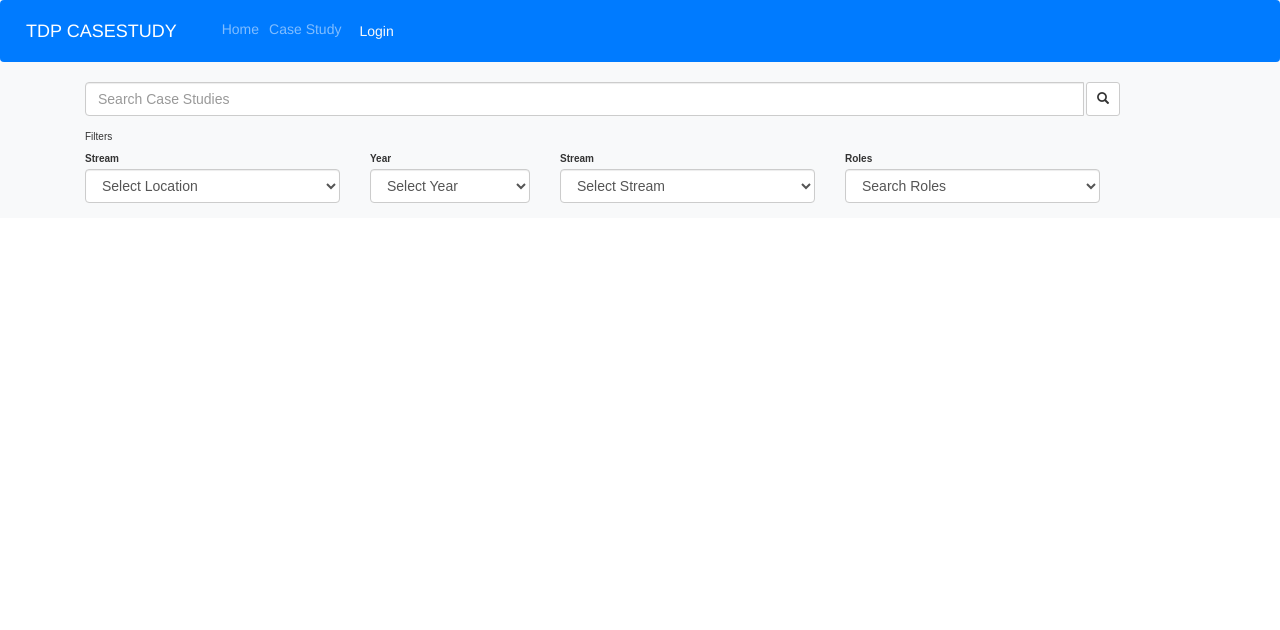
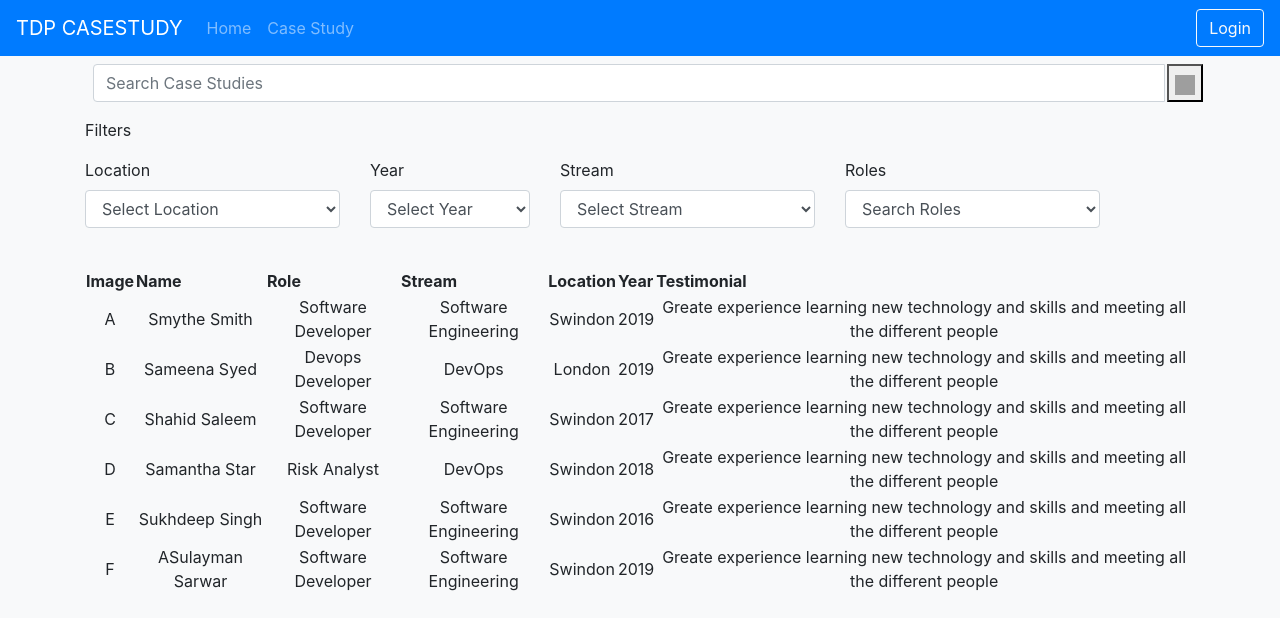
Before and after one commit to TechDevProNBS/CaseStudies-React, a React (Create React App) app: page /search in a window 1280 px wide. Shown: the top 630 px of the page. Built offline with nearby package versions, Linux system fonts and the light colour scheme; grey boxes are pictures that could not be loaded.

Commit message:
search and filter function prototype 001

```diff
--- a/src/components/searchbar.component.js
+++ b/src/components/searchbar.component.js
@@ -1,31 +1,147 @@
-import React from 'react';
-import Form from 'react-bootstrap/Form';
-import Button from 'react-bootstrap/Button';
-import {BrowserRouter as Router, Route, Link} from "react-router-dom"
+import React from "react";
+import Form from "react-bootstrap/Form";
+import Button from "react-bootstrap/Button";
+import { BrowserRouter as Router, Route, Link } from "react-router-dom";
+import magnifying_glass from "./images/magnifying-glass.png";
 
 export default class SearchBar extends React.Component {
+
+    constructor(){
+        super();
+        this.state = {
+           records: [
+                {   Image: 'A',
+                    Name: 'Smythe Smith',
+                    Role: "Software Developer",
+                    Year: 2019,
+                    Stream: 'Software Engineering',
+                    Location: 'Swindon',
+                    Testimonial: "Greate experience learning new technology and skills and meeting all the different people"
+                },
+                {   Image: 'B',
+                    Name: 'Sameena Syed',
+                    Role: "Devops Developer",
+                    Year: 2019,
+                    Stream: 'DevOps',
+                    Location: 'London',
+                    Testimonial: "Greate experience learning new technology and skills and meeting all the different people"
+                },
+                {   Image: 'C',
+                    Name: 'Shahid Saleem',
+                    Role: "Software Developer",
+                    Year: 2017,
+                    Stream: 'Software Engineering',
+                    Location: 'Swindon',
+                    Testimonial: "Greate experience learning new technology and skills and meeting all the different people"
+                },
+                {   Image: 'D',
+                    Name: 'Samantha Star',
+                    Role: "Risk Analyst",
+                    Year: 2018,
+                    Stream: 'DevOps',
+                    Location: 'Swindon',
+                    Testimonial: "Greate experience learning new technology and skills and meeting all the different people"
+                },
+                {   Image: 'E',
+                    Name: 'Sukhdeep Singh',
+                    Role: "Software Developer",
+                    Year: 2016,
+                    Stream: 'Software Engineering',
+                    Location: 'Swindon',
+                    Testimonial: "Greate experience learning new technology and skills and meeting all the different people"
+                },
+                {   Image: 'F',
+                    Name: 'ASulayman Sarwar',
+                    Role: "Software Developer",
+                    Year: 2019,
+                    Stream: 'Software Engineering',
+                    Location: 'Swindon',
+                    Testimonial: "Greate experience learning new technology and skills and meeting all the different people"
+                }
+            ],
+        }
+        this.filterbylocation = this.filterbylocation.bind(this);
+        this.filterbyyear = this.filterbyyear.bind(this);
+        this.filterbystream = this.filterbystream.bind(this);
+        this.filterbyrole = this.filterbyrole.bind(this);
+
+        this.state.rec2 = this.state.records;
+    }
+
+    filterbylocation(l) {
+        l = document.getElementById("filterbylocation").value;
+        var results = this.state.records.filter( fil => (fil.Location == l || l == "" ))
+        this.setState({
+            rec2: results
+        })
+    }
+
+    filterbystream(s) {
+        s = document.getElementById("filterbystream").value.toUpperCase();
+        var results = this.state.records.filter( fil => (fil.Stream == s || s == "" ))
+        this.setState({
+            rec2: results
+        })
+    }
+
+    filterbyyear() {
+        let y = document.getElementById("filterbyyear").value;
+        var results = this.state.records.filter( fil => (fil.Year >= y || y == "" ))
+        this.setState({
+            rec2: results
+        })
+    }
+
+    filterbyrole(r) {
+        r = document.getElementById("filterbyrole").value;
+        var results = this.state.records.filter( fil => (fil.Role == r || r == "" ))
+        this.setState({
+            rec2: results
+        })
+    }
+
+    filterbyanyting=()=> {
+            let searchingfor=document.getElementById("filterbysearch").value
+         //   alert(searchingfor)
+            var results = this.state.records.filter( fil => (fil.Name.indexOf(searchingfor) != -1 ||  fil.Role.indexOf(searchingfor)!=-1 ||  fil.Location.indexOf(searchingfor)!=-1 ||  fil.Stream.indexOf(searchingfor)!=-1 ))
+            this.setState({
+                rec2: results
+            })
+    }
+
+
   render() {
     return (
-   <html>
-    <head>
-        <meta name="viewport" content="width=device-width, initial-scale=1"></meta>
-        <link rel="stylesheet" href="https://maxcdn.bootstrapcdn.com/bootstrap/3.3.7/css/bootstrap.min.css"></link>
-     <script src="https://ajax.googleapis.com/ajax/libs/jquery/3.2.1/jquery.min.js"></script>
-        <script src="https://maxcdn.bootstrapcdn.com/bootstrap/3.3.7/js/bootstrap.min.js"></script>
-  </head>
       <div>
         <div class="casestudy-search">
           <div class="container">
             <div class="row">
               <div class="col-12">
-                <form method="get" action="/jobs/#results" id="job-search" aria-label="Nationwide job search" role="search">
+                <form
+                  method="get"
+                  action="/jobs/#results"
+                  id="job-search"
+                  aria-label="Nationwide job search"
+                  role="search"
+                >
                   <div class="form-group main-search-field">
-                        <label class="sr-only" for="main-search-field">Search Keywords</label>
-                        <span class="input-group">
-                            <input id="main-search-field" style={{width: "90%", marginRight:"2px"}} type="search" name="search" placeholder="Search Case Studies"
-                                class="form-control" maxlength="100" autocomplete="off" minlength="2"/>
-                            <button type="button" class="btn btn-default btn-sm" style= {{height: "34px"}}>
-                                <span class="glyphicon glyphicon-search"></span>
+                    <label class="sr-only" for="main-search-field">
+                      Search Keywords
+                    </label>
+                    <span class="input-group m-2">
+                      <input
+                        id="filterbysearch"
+                        style={{ width: "90%", marginRight: "2px" }}
+                        type="search"
+                        name="search"
+                        placeholder="Search Case Studies"
+                        class="form-control"
+                        maxlength="100"
+                        autocomplete="off"
+                        minlength="2"
+                      />
+                      <button type="button" onClick={this.filterbyanyting}>
+                        <img src={magnifying_glass} width="20" height="20" />
                       </button>
                     </span>
                   </div>
@@ -33,66 +149,139 @@ export default class SearchBar extends React.Component {
                     <p>Filters</p>
                     <div class="row clear">
                       <div class="form-group col-md-6 col-lg-3">
-                                <label for="location">Stream</label>
-                                <select class="form-control" name="location" id="location" aria-label="Select location">
-                                    <option value="-1" selected="selected">Select Location</option>
-                                    <option value="Location">London</option>
+                        <label for="location">Location</label>
+                        <select
+                          class="form-control"
+                          name="location"
+                          id="filterbylocation"
+                          aria-label="Select location"
+                          onChange = {this.filterbylocation}
+                        >
+                          <option value="-1" selected="selected">
+                            Select Location
+                          </option>
                           <option value="Swindon">Swindon</option>
+                          <option value="London">London</option>
                           <option value="Bournemouth">Bournemouth</option>
                           <option value="Northampton">Northampton</option>
                         </select>
                       </div>
                       <div class="form-group col-md-6 col-lg-2">
                         <label for="Year">Year</label>
-                                <select class="form-control" name="year" id="year" aria-label="Select the Year"
-                                    title="Search Year">
+                        <select
+                          class="form-control"
+                          name="year"
+                          id="filterbyyear"
+                          aria-label="Select the Year"
+                          title="Search Year"
+                          onChange = {this.filterbyyear}
+                        >
+                          <option value="-1" selected="selected">
+                            Select Year
+                          </option>
+                          <option value="2019">2019</option>
+                          <option value="2018">2018</option>
+                          <option value="2017">2017</option>
+                          <option value="2016">2016</option>
+                          <option value="2015">2015</option>
+                          <option value="2014">2014</option>
+                          <option value="2013">2013</option>
+                          <option value="2012">2012</option>
+                          <option value="2011">2011</option>
+                          <option value="2010">2010</option>
                           <option value="2009">2009</option>
-                                    <option value="2010">2010</option>
-                                    <option value="2011">2011</option>
-                                    <option value="2012">2012</option>
-                                    <option value="2013">2013</option>
-                                    <option value="2014">2014</option>
-                                    <option value="2015">2015</option>
-                                    <option value="2016">2016</option>
-                                    <option value="2017">2017</option>
-                                    <option value="2018">2018</option>
-                                    <option value="2019">2019</option>
-                                    <option value="-1" selected="selected">Select Year</option>
                         </select>
                       </div>
                       <div class="form-group col-md-6 col-lg-3">
                         <label for="stream">Stream</label>
-                                <select class="form-control" name="stream" id="stream" aria-label="Select Stream">
-                                    <option value="-1" selected="selected">Select Stream</option>
-                                    <option value="">Software Engineering</option>
-                                    <option value="">DevOps Engineering</option>
-                                    <option value="">Cyber Security</option>
-                                    <option value="">Data and Analytics</option>
-                                    <option value="">Industrial Placement</option>
-                                    <option value="">Other</option>
+                        <select
+                          class="form-control"
+                          name="stream"
+                          id="filterbystream"
+                          aria-label="Select Stream"
+                          onChange = {this.filterbystream}
+                        >
+                          <option value="-1" selected="selected">
+                            Select Stream
+                          </option>
+                          <option value="Software Engineering">
+                            Software Engineering
+                          </option>
+                          <option value="DevOps Engineering">
+                            DevOps Engineering
+                          </option>
+                          <option value="Cyber Security">Cyber Security</option>
+                          <option value="Data and Analytics">
+                            Data and Analytics
+                          </option>
+                          <option value="Industrial Placement">
+                            Industrial Placement
+                          </option>
+                          <option value="Other">Other</option>
                         </select>
                       </div>
                       <div class="form-group col-md-6 col-lg-3">
                         <label for="contract-type">Roles</label>
-                                <select class="form-control" name="contract" id="contract-type"
-                                    aria-label="Select contract type">
-                                    <option value="-1" selected="selected">Search Roles</option>
-                                    <option value="Softwareeng">Software Engineer</option>
-                                    <option value="DevOpseng">DevOps Engineer</option>
-                                    <option value="Technicalanalyst">Technical Analyst</option>
-                                    <option value="DataEng">Data Engineer</option>
+                        <select
+                          class="form-control"
+                          name="contract"
+                          id="filterbystream"
+                          aria-label="Select contract type"
+                          onChange = {this.filterbyrole}
+                        >
+                          <option value="-1" selected="selected">
+                            Search Roles
+                          </option>
+                          <option value="Software Engineer">
+                            Software Engineer
+                          </option>
+                          <option value="DevOps Engineer">
+                            DevOps Engineer
+                          </option>
+                          <option value="Technical Analyst">
+                            Technical Analyst
+                          </option>
+                          <option value="Data Engineer">Data Engineer</option>
                         </select>
                       </div>
                     </div>
                     <input type="hidden" name="pagesize" value="50"></input>
                   </div>
                 </form>
+                <br></br>
+                <center>
+                <table>
+                    <tr>
+                        <th> Image</th>
+                        <th> Name</th>
+                        <th> Role </th>
+                        <th> Stream </th>
+                        <th> Location </th>
+                        <th> Year </th>
+                        <th> Testimonial</th>
+                        <th></th>
+                    </tr>
+                     {
+                    this.state.rec2.map( rec=>
+                        <tr>
+                            <td><center> {rec.Image} </center></td>
+                            <td><center> {rec.Name} </center></td>
+                            <td><center> {rec.Role} </center></td>
+                            <td><center> {rec.Stream} </center></td>
+                            <td><center> {rec.Location} </center></td>
+                            <td><center> {rec.Year} </center></td>
+                            <td><center> {rec.Testimonial} </center></td>
+                            </tr>
+                        )
+                    }
+                 </table>
+                </center>
+                <br></br>
               </div>
             </div>
           </div>
         </div>
       </div>
-</html>
-        )
+    );
   }
-};
+}
```
Lines whose indentation alone changed are shown as unchanged.
